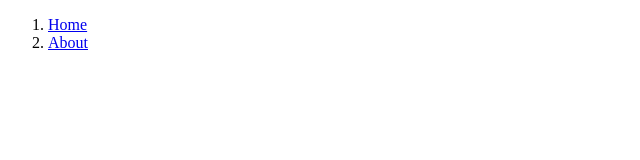
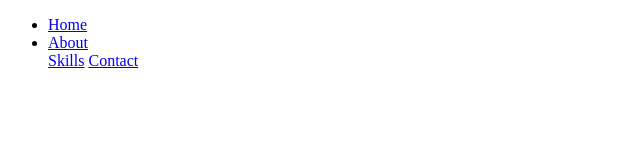
Before and after one commit to DominicNjogu/portfolio, a plain HTML site: page index.html in a window 1280 px wide. Shown: the whole page, without its empty margins (0-640 px from the left). Drawn offline with Linux system fonts and the light colour scheme.

Commit message:
changed navbar

```diff
--- a/index.html
+++ b/index.html
@@ -7,15 +7,18 @@
     <title>Document</title>
 </head>
 <body>
-    <ol>
+    <ul>
         <li>
         <a href="Home">Home</a>
         </li>
         <li>
         <a href="Home">About</a>
         </li>
-
-    </ol>
+        <a href="Home">Skills</a>
+        </li>
+        <a href="Home">Contact</a>
+        </li>
+    </ul>
 
 </body>
 </html>
```
